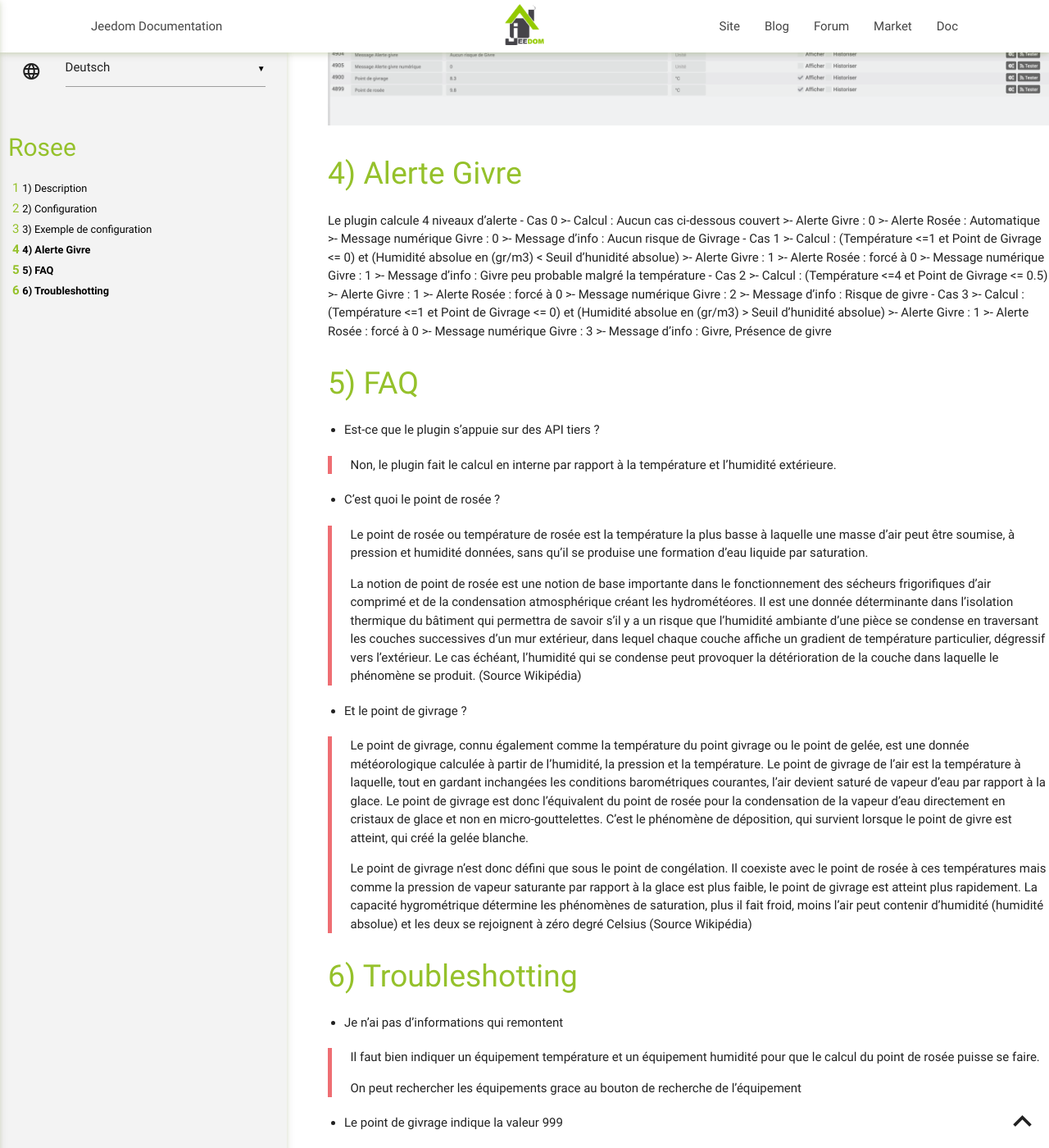
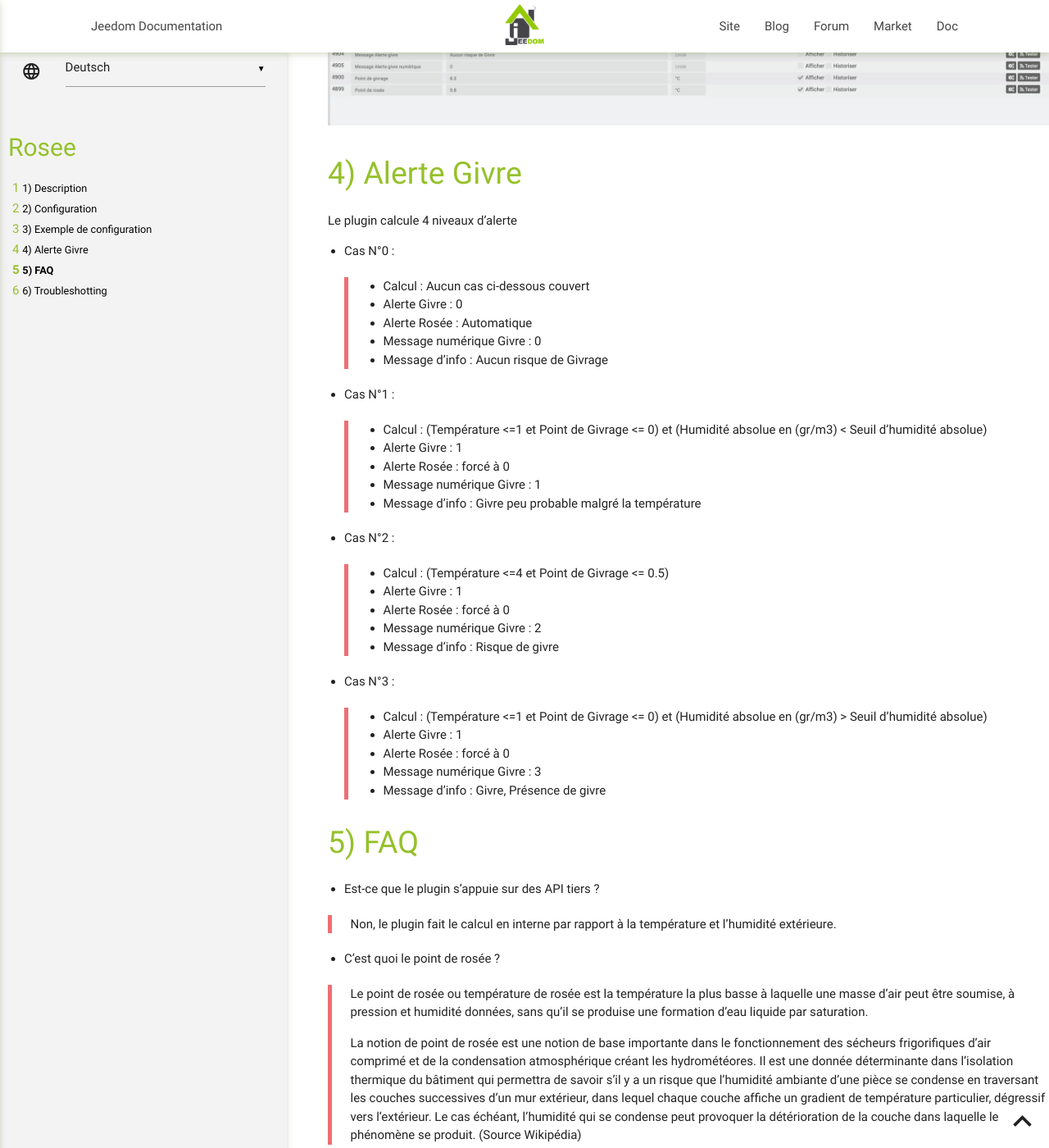
Before and after one commit to JEALG/plugin-rosee, a Jekyll site: the page built from docs/de_DE/index.md, in a window 1280 px wide and 1400 px high, scrolled down 914 px. Shown: the whole window at 82% size. Built offline with Jekyll 4.4.1, drawn with Linux system fonts in a browser that asks for light colours; our own code applies the rules of GitHub Pages for plain Markdown files; some of the changed text lies outside the part shown.

Commit message:
[ROBOT] Action all

```diff
--- a/docs/de_DE/index.md
+++ b/docs/de_DE/index.md
@@ -1,7 +1,7 @@
 # Description
 
 Ce plugin permet d'obtenir le point de rosée pour savoir si l'herbe sera mouillée le matin, ou bien en hiver savoir s'il va falloir gratter le pare-brise.
-Pour fonctionner, on doit indiquer un équipement température et un équipement humidité (extérieures, bien-sûr…)
+Pour fonctionner, on doit indiquer un équipement température et un équipement humidité (extérieures, bien-sûr…).
 
 # Configuration
 
@@ -11,9 +11,9 @@ Le plugin ne comporte pas de configuration générale, il faut ajouter :
 > - Equipement "Humidité Relative"
 
 En option
-> - Equipement "Pression Atmosphérique" : Pression atmosphérique réelle sur le site. 1013.25 hPa par défaut si non renseignée
+> - Equipement "Pression Atmosphérique" : Pression atmosphérique réelle sur le site. 1013.25 hPa par défaut si non renseignée.
 > - Seuil (°C) : Seuil de déclenchement de l'alerte rosée, 2°C par défaut (dépression du point de rosée T°-Tr°) A ajuster en fonction des observations locales.
-> - Seuil d'hunidité absolue : Seuil humidité absolue en dessous duquel il est peu probable qu'il givre, 2.8 par défaut
+> - Seuil d'hunidité absolue : Seuil humidité absolue en dessous duquel il est peu probable qu'il givre, 2.8 par défaut.
 
 # Exemple de configuration
 
@@ -24,30 +24,30 @@ Voici un exemple de configuration
 
 # Alerte Givre
 Le plugin calcule 4 niveaux d'alerte
-    - Cas 0
-        >- Calcul : Aucun cas ci-dessous couvert
-        >- Alerte Givre : 0
-        >- Alerte Rosée : Automatique
-        >- Message numérique Givre : 0
-        >- Message d'info : Aucun risque de Givrage
-    - Cas 1
-        >- Calcul : (Température <=1 et Point de Givrage <= 0) et (Humidité absolue en (gr/m3) < Seuil d'hunidité absolue)
-        >- Alerte Givre : 1
-        >- Alerte Rosée : forcé à 0
-        >- Message numérique Givre : 1
-        >- Message d'info : Givre peu probable malgré la température
-    - Cas 2
-        >- Calcul : (Température <=4 et Point de Givrage <= 0.5)
-        >- Alerte Givre : 1
-        >- Alerte Rosée : forcé à 0
-        >- Message numérique Givre : 2
-        >- Message d'info : Risque de givre
-     - Cas 3
-        >- Calcul : (Température <=1 et Point de Givrage <= 0) et (Humidité absolue en (gr/m3) > Seuil d'hunidité absolue)
-        >- Alerte Givre : 1
-        >- Alerte Rosée : forcé à 0
-        >- Message numérique Givre : 3
-        >- Message d'info : Givre, Présence de givre
+- Cas N°0 :
+    >- Calcul : Aucun cas ci-dessous couvert
+    >- Alerte Givre : 0
+    >- Alerte Rosée : Automatique
+    >- Message numérique Givre : 0
+    >- Message d'info : Aucun risque de Givrage
+- Cas N°1 :
+    >- Calcul : (Température <=1 et Point de Givrage <= 0) et (Humidité absolue en (gr/m3) < Seuil d'humidité absolue)
+    >- Alerte Givre : 1
+    >- Alerte Rosée : forcé à 0
+    >- Message numérique Givre : 1
+    >- Message d'info : Givre peu probable malgré la température
+- Cas N°2 :
+    >- Calcul : (Température <=4 et Point de Givrage <= 0.5)
+    >- Alerte Givre : 1
+    >- Alerte Rosée : forcé à 0
+    >- Message numérique Givre : 2
+    >- Message d'info : Risque de givre
+- Cas N°3 :
+    >- Calcul : (Température <=1 et Point de Givrage <= 0) et (Humidité absolue en (gr/m3) > Seuil d'humidité absolue)
+    >- Alerte Givre : 1
+    >- Alerte Rosée : forcé à 0
+    >- Message numérique Givre : 3
+    >- Message d'info : Givre, Présence de givre
 
 # FAQ
 
@@ -66,7 +66,7 @@ Le plugin calcule 4 niveaux d'alerte
 
 >Le point de givrage, connu également comme la température du point givrage ou le point de gelée, est une donnée météorologique calculée à partir de l'humidité, la pression et la température. Le point de givrage de l'air est la température à laquelle, tout en gardant inchangées les conditions barométriques courantes, l'air devient saturé de vapeur d'eau par rapport à la glace. Le point de givrage est donc l'équivalent du point de rosée pour la condensation de la vapeur d'eau directement en cristaux de glace et non en micro-gouttelettes. C'est le phénomène de déposition, qui survient lorsque le point de givre est atteint, qui créé la gelée blanche.
 >
->Le point de givrage n'est donc défini que sous le point de congélation. Il coexiste avec le point de rosée à ces températures mais comme la pression de vapeur saturante par rapport à la glace est plus faible, le point de givrage est atteint plus rapidement. La capacité hygrométrique détermine les phénomènes de saturation, plus il fait froid, moins l'air peut contenir d'humidité (humidité absolue) et les deux se rejoignent à zéro degré Celsius
+>Le point de givrage n'est donc défini que sous le point de congélation. Il coexiste avec le point de rosée à ces températures mais comme la pression de vapeur saturante par rapport à la glace est plus faible, le point de givrage est atteint plus rapidement. La capacité hygrométrique détermine les phénomènes de saturation, plus il fait froid, moins l'air peut contenir d'humidité (humidité absolue) et les deux se rejoignent à zéro degré Celsius.
 (Source Wikipédia)
 
 # Troubleshotting
@@ -75,9 +75,9 @@ Le plugin calcule 4 niveaux d'alerte
 
 >Il faut bien indiquer un équipement température et un équipement humidité pour que le calcul du point de rosée puisse se faire.
 >
->On peut rechercher les équipements grace au bouton de recherche de l’équipement
+>On peut rechercher les équipements grace au bouton de recherche de l’équipement.
 
 - Le point de givrage indique la valeur 999
 
->La température dépasse 10°C donc le point de givrage n'est plus calculé..
+>La température dépasse 10°C donc le point de givrage n'est plus calculé.
 >
```
Also changed, not shown: docs/de_DE/changelog.md (+13 -12 lines), docs/en_US/changelog.md (+13 -12 lines), docs/en_US/index.md (+30 -30 lines), docs/es_ES/changelog.md (+13 -12 lines), docs/es_ES/index.md (+30 -30 lines).
